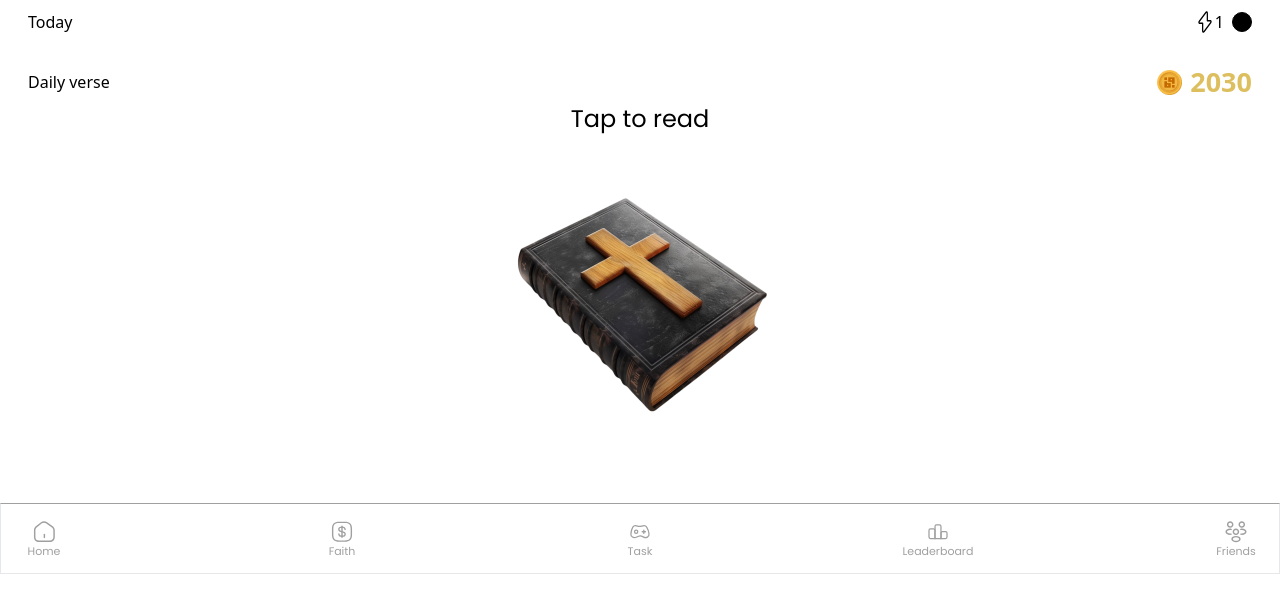
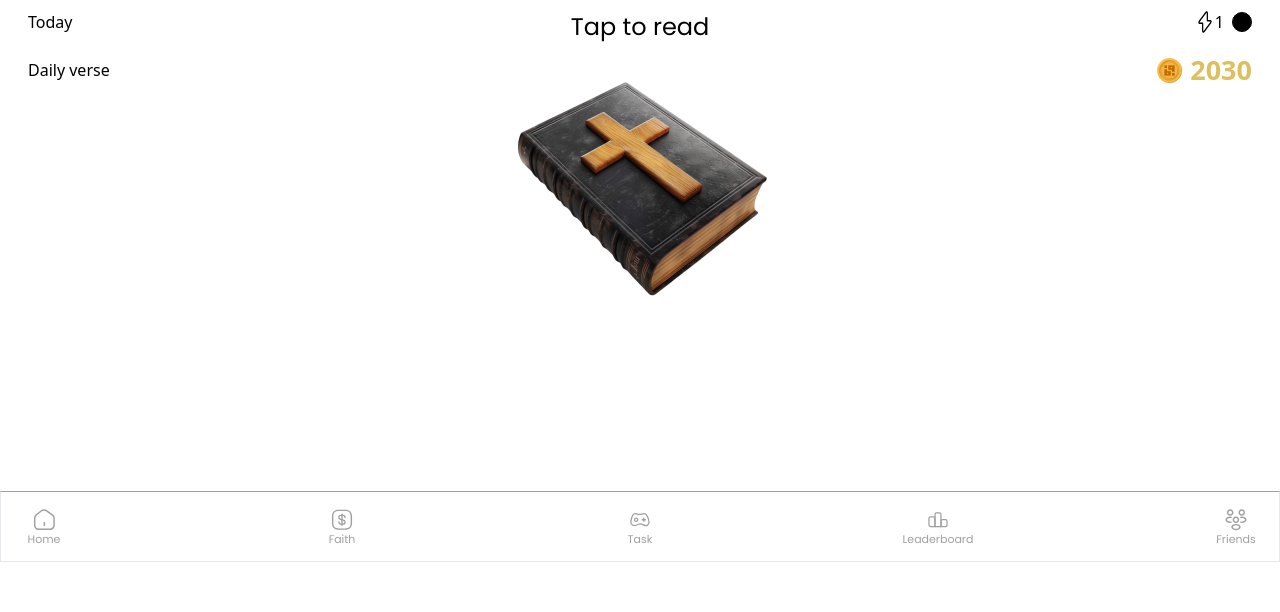
Before and after one commit to SamsonI95/christville-app, a React (Vite) app: page /app/page-1 in a window 1280 px wide. Shown: the top 612 px of the page. Built offline with nearby package versions, Linux system fonts and the light colour scheme; a web font is replaced by a local one.

Commit message:
4th Commit - Phase 5

```diff
--- a/src/Components/TopLayer.jsx
+++ b/src/Components/TopLayer.jsx
@@ -5,7 +5,7 @@ import { ThunderboltIcon } from "../Icons/Icons";
 
 const TopLayer = () => {
   return (
-    <div className="flex flex-col items-center justify-between pt-[10px] gap-7">
+    <div className="flex flex-col items-center justify-between pt-[10px] gap-4">
       <section className="flex items-center justify-between w-full">
         <section>Today</section>
         <section className="flex items-center gap-2">
--- a/src/Pages/AppPages/AppPage.jsx
+++ b/src/Pages/AppPages/AppPage.jsx
@@ -12,7 +12,7 @@ const AppPage = () => {
         <section className="px-[28px]">
           <TopLayer />
         </section>
-        <section>
+        <section className="translate-y-[-5rem]">
           <Outlet />
         </section>
         <section className="w-full border border-t-[#A0A0A0]">
--- a/src/Pages/AppPages/HomePage.jsx
+++ b/src/Pages/AppPages/HomePage.jsx
@@ -3,7 +3,7 @@ import React from "react";
 const HomePage = () => {
   return (
     <div className="flex flex-col h-[50vh] font-Poppins px-[28px]">
-      <section className="flex flex-col items-center gap-10">
+      <section className="flex flex-col items-center gap-4">
         <h3 className="text-2xl">Tap to read</h3>
         <img src="/Bible2.png" alt="Bible" />
       </section>
```
